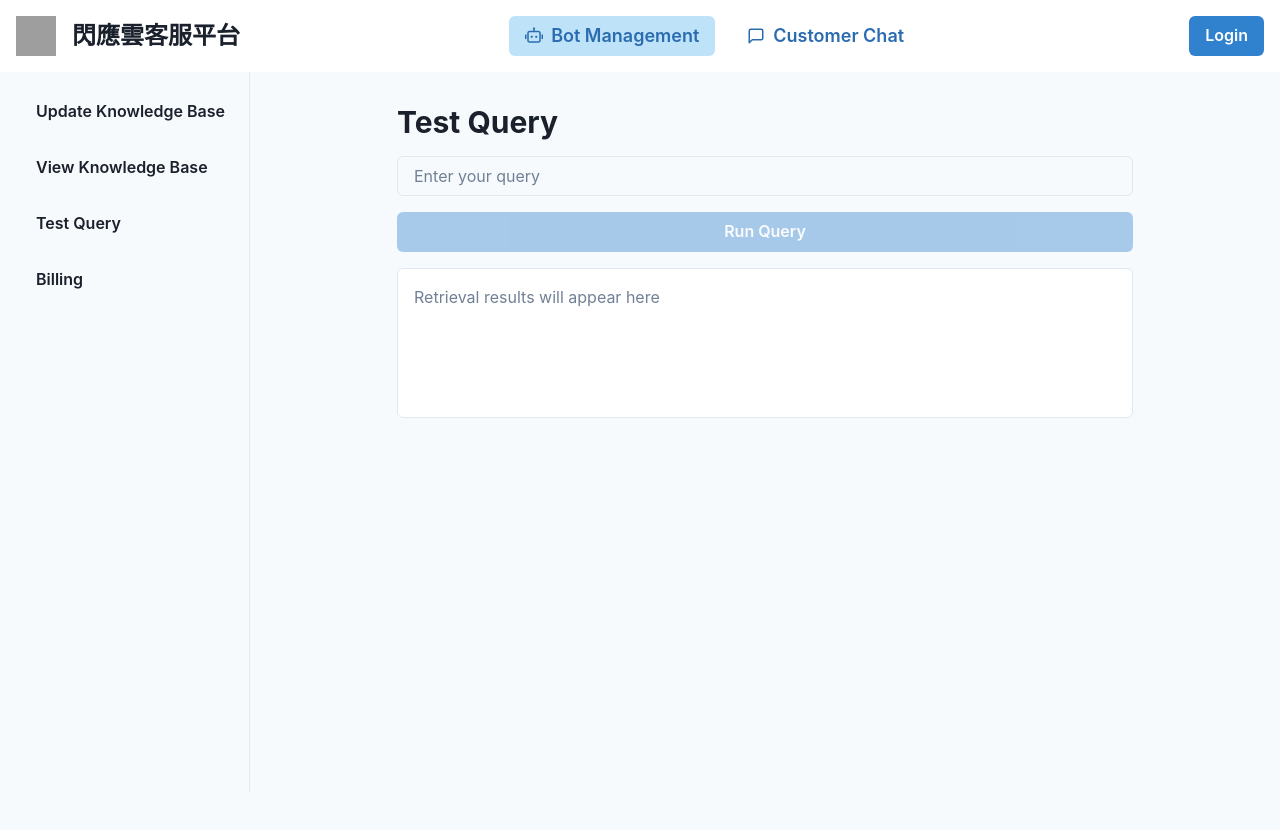
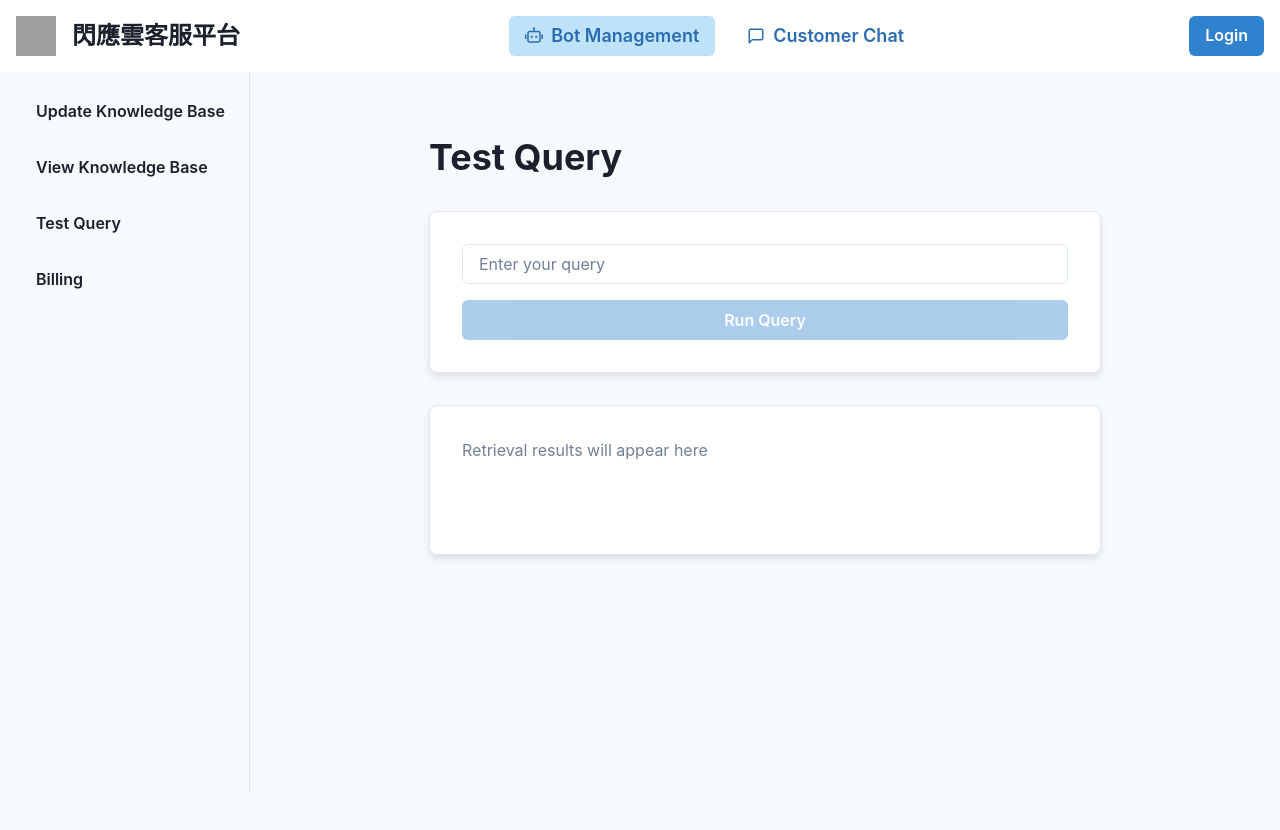
Before and after one commit to daiyunwei1998/agent-platform, a Next.js app: page /admin/bot-management in a window 1280 px wide. Both pictures are taken after a click on the button "Test Query". Shown: the top 830 px of the page. Built offline with nearby package versions, Linux system fonts and the light colour scheme; no server answers; grey boxes are pictures that could not be loaded.

Commit message:
feat: floating island style for test query

```diff
--- a/app/components/TestQuery.js
+++ b/app/components/TestQuery.js
@@ -7,10 +7,39 @@ import {
   VStack,
   Heading,
   useToast,
+  useBreakpointValue,
+  useColorModeValue,
 } from "@chakra-ui/react";
 import ReactMarkdown from "react-markdown";
 import { aiServiceHost } from "@/app/config";
 import styles from "./TestQuery.module.css";
+
+// Move FloatingBox outside of TestQuery
+const FloatingBox = ({
+  children,
+  responsivePadding,
+  bgColor,
+  borderColor,
+  shadowColor,
+  ...props
+}) => (
+  <Box
+    backgroundColor={bgColor}
+    borderRadius="lg"
+    p={responsivePadding}
+    border="1px"
+    borderColor={borderColor}
+    boxShadow={`0 4px 6px ${shadowColor}`}
+    transition="all 0.3s"
+    _hover={{
+      boxShadow: `0 6px 8px ${shadowColor}`,
+      transform: "translateY(-2px)",
+    }}
+    {...props}
+  >
+    {children}
+  </Box>
+);
 
 const TestQuery = ({ tenantId }) => {
   const [query, setQuery] = useState("");
@@ -18,7 +47,6 @@ const TestQuery = ({ tenantId }) => {
   const [isLoadingQuery, setIsLoadingQuery] = useState(false);
   const toast = useToast();
 
-  // Handle Test Query (AI Retrieval)
   const handleTestQuery = async () => {
     setIsLoadingQuery(true);
 
@@ -55,11 +83,27 @@ const TestQuery = ({ tenantId }) => {
     }
   };
 
+  const responsiveSpacing = useBreakpointValue({ base: 4, md: 6, lg: 8 });
+  const responsivePadding = useBreakpointValue({ base: 4, md: 6, lg: 8 });
+  const bgColor = useColorModeValue("white", "gray.700");
+  const borderColor = useColorModeValue("gray.200", "gray.600");
+  const shadowColor = useColorModeValue(
+    "rgba(0, 0, 0, 0.1)",
+    "rgba(255, 255, 255, 0.1)"
+  );
+
   return (
-    <Box>
-      <Heading size="lg" mb={4}>
+    <Box maxWidth="1200px" margin="auto" padding={responsivePadding}>
+      <VStack spacing={responsiveSpacing} align="stretch">
+        <Heading as="h1" size="xl">
           Test Query
         </Heading>
+        <FloatingBox
+          responsivePadding={responsivePadding}
+          bgColor={bgColor}
+          borderColor={borderColor}
+          shadowColor={shadowColor}
+        >
           <VStack spacing={4} align="stretch">
             <Input
               placeholder="Enter your query"
@@ -74,14 +118,15 @@ const TestQuery = ({ tenantId }) => {
             >
               Run Query
             </Button>
-        <Box
-          border="1px solid"
-          borderColor="gray.200"
-          borderRadius="md"
-          p={4}
+          </VStack>
+        </FloatingBox>
+        <FloatingBox
+          responsivePadding={responsivePadding}
+          bgColor={bgColor}
+          borderColor={borderColor}
+          shadowColor={shadowColor}
           minHeight="150px"
           overflowY="auto"
-          bg="white"
         >
           {retrievalResult ? (
             <ReactMarkdown className={styles["markdown-content"]}>
@@ -90,7 +135,7 @@ const TestQuery = ({ tenantId }) => {
           ) : (
             <Box color="gray.500">Retrieval results will appear here</Box>
           )}
-        </Box>
+        </FloatingBox>
       </VStack>
     </Box>
   );
```
Lines whose indentation alone changed are shown as unchanged.
